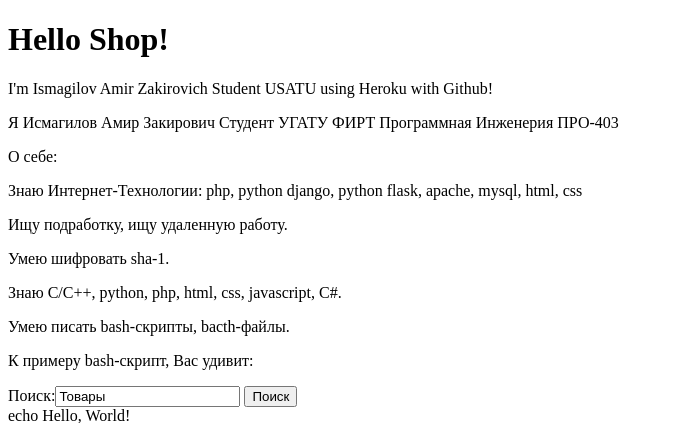
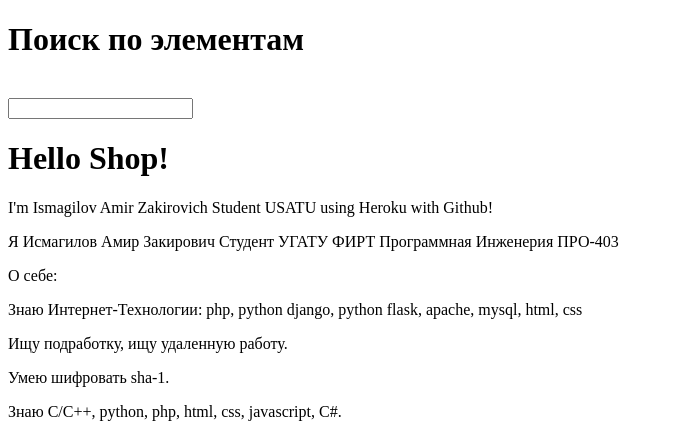
Before and after one commit to planprm/bymerang, a PHP site: page / in a window 1280 px wide. Shown: the top 423 px of the page, without its empty margins (0-673 px from the left). Run offline with PHP 8.4, Linux system fonts and the light colour scheme; data that the repository does not hold is empty.

Commit message:
Updated index.php

```diff
--- a/index.php
+++ b/index.php
@@ -26,6 +26,9 @@
 </head>
 
 <body>
+    <h1>Поиск по элементам</h1></br>
+    <input name="searchelements" text"/>
+
     <?php
         echo "<h1>Hello Shop!</h1>";
         echo "<p>I'm Ismagilov Amir Zakirovich Student USATU using Heroku with Github!</p>";
```
